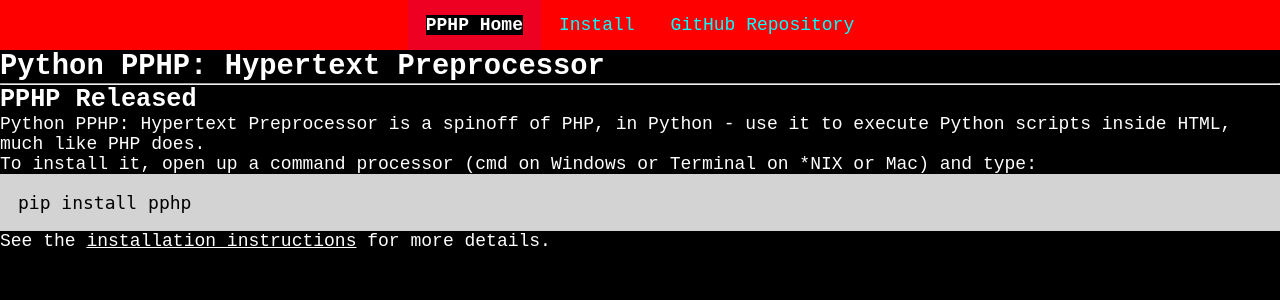
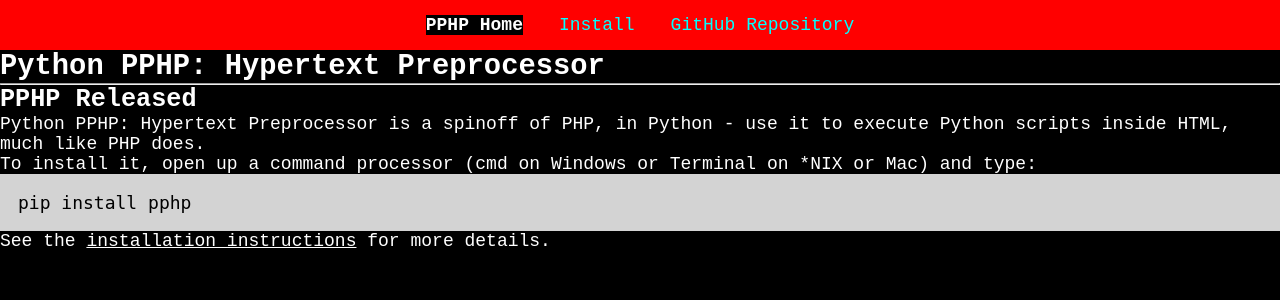
Before and after one commit to Kenny2github/kenny2github.github.io, a PHP site: page /pphp/index.html in a window 1280 px wide. Shown: the top 300 px of the page. Run offline with PHP 8.4, Linux system fonts and the light colour scheme.

Commit message:
well .active didn't work

```diff
--- a/pphp/stylesheet.css
+++ b/pphp/stylesheet.css
@@ -51,7 +51,3 @@ div#header a:hover {
 	background-color:#d00;
 	cursor:pointer;
 }
-div#header a.active {
-	font-weight:bold;
-	background-color:#e02;
-}
```
